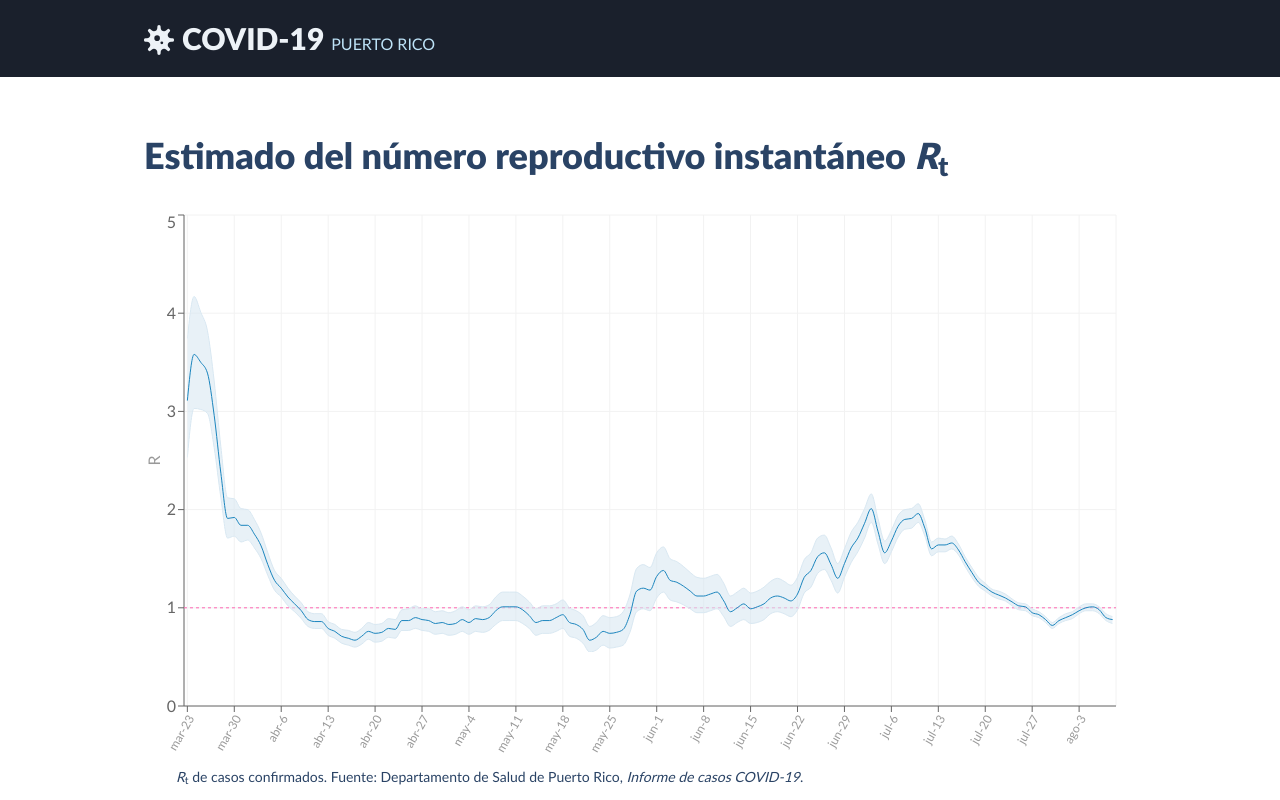
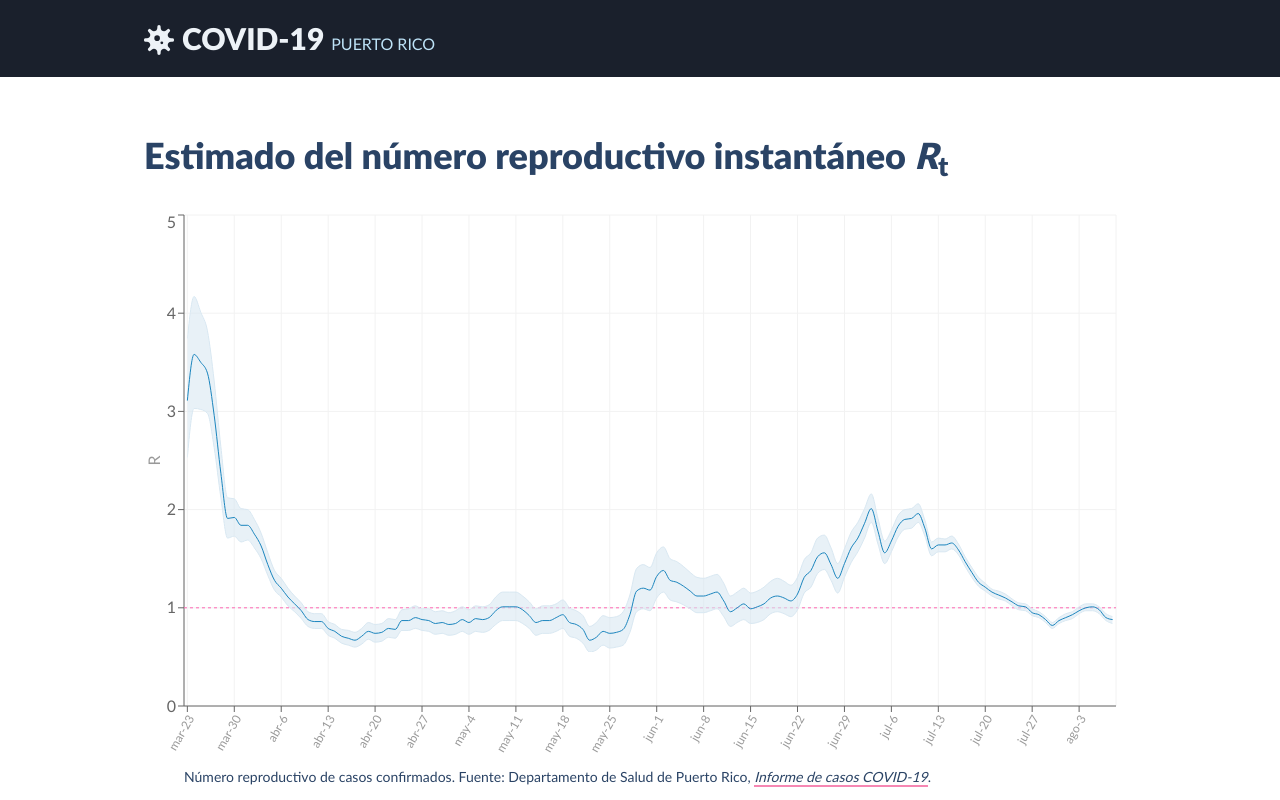
Before and after one commit to malopezcruz/covid19-pr, a Next.js app: page / in a window 1280 px wide. Shown: the top 800 px of the page. Built offline with nearby package versions, Linux system fonts and the light colour scheme.

Commit message:
refactor rtplot

```diff
--- /dev/null
+++ b/components/BodyLink.js
@@ -0,0 +1,14 @@
+import React from 'react';
+
+export default function BodyLink({ link, label }) {
+  return (
+    <a
+      className='border-b-2 border-pink-400 hover:border-pink-600 hover:transition-colors duration-500 ease-in-out'
+      href={link}
+      rel='noreferrer noopenner'
+      target='_blank'
+    >
+      {label}
+    </a>
+  );
+}
--- a/components/Rt.js
+++ b/components/Rt.js
@@ -1,5 +1,8 @@
 import React from 'react';
+import BodyLink from './BodyLink';
 import RtPlot from './RtPlot';
+import rt from '../data/rt.json';
+
 export default function Rt() {
   return (
     <section className='mt-2 md:mt-8  mb-12 md:mb-20'>
@@ -8,11 +11,27 @@ export default function Rt() {
         <sub>t</sub>
       </h2>
 
-      <RtPlot />
+      <RtPlot
+        data={rt}
+        caption={
+          <>
+            Número reproductivo de casos confirmados. Fuente: Departamento de
+            Salud de Puerto Rico,{' '}
+            <em>
+              <BodyLink
+                link='http://www.salud.gov.pr/Estadisticas-Registros-y-Publicaciones/Pages/COVID-19.aspx'
+                label='Informe de casos COVID-19'
+              />
+            </em>
+            .
+          </>
+        }
+      />
 
       <h3 className='text-xl md:text-2xl text-blue-900 font-semibold mb-4'>
         Breve nota sobre el número reproductivo
       </h3>
+
       <p className='mb-4'>
         El número reproductivo básico (
         <span className='text-blue-900 font-semibold'>
@@ -25,15 +44,15 @@ export default function Rt() {
         <sub>0</sub> &gt; 1), tendríamos crecimiento y los casos aumentarían a
         mayor velocidad. A manera de ejemplo: si <em>R</em> fuera igual a 2, 100
         personas podrían infectar a otras 200 personas, mientras que si{' '}
-        <em>R</em> fuera 0.5 solamente infectarían a otras 50. En este sentido,{' '}
+        <em>R</em> fuera 0.5 solamente infectarían a otras 50. En este sentido,
+        el número reproductivo efectivo o instantáneo (
         <span className='text-blue-900 font-semibold'>
           <em>R</em>
           <sub>t</sub>
-        </span>{' '}
-        (número reproductivo efectivo o instantáneo) representa el promedio de
-        las variaciones de <em>R</em> en el tiempo. Su importancia radica en que
-        nos permite tener una idea del éxito o fracaso de las medidas adoptadas
-        para contener la epidemia.
+        </span>
+        ) representa el promedio de las variaciones de <em>R</em> en el tiempo.
+        Su importancia radica en que nos permite tener una idea del éxito o
+        fracaso de las medidas adoptadas para contener la epidemia.
       </p>
       <p className='mb-4'>
         Para calcular
@@ -43,25 +62,17 @@ export default function Rt() {
         </span>{' '}
         realizo un estimado paramétrico con media de intervalo serial de 4.8 y
         desviación estándar de 2.3 (véase{' '}
-        <a
-          className='border-b-2 border-pink-400 hover:border-pink-600 hover:transition-colors duration-500 ease-in-out'
-          href='https://www.sciencedirect.com/science/article/pii/S1201971220301193'
-          rel='noreferrer noopenner'
-          target='_blank'
-        >
-          Nishiura et al., IJID, 2020
-        </a>
+        <BodyLink
+          link='https://www.sciencedirect.com/science/article/pii/S1201971220301193'
+          label='Nishiura et al., IJID, 2020'
+        />
         ) basado en un promedio móvil de 14 días. Se utiliza además los datos
         actualizados de incidencia de casos confirmados que provee el
         Departamento de Salud de Puerto Rico en su{' '}
-        <a
-          className='border-b-2 border-pink-400 hover:border-pink-600 hover:transition-colors duration-500 ease-in-out'
-          href='http://www.salud.gov.pr/Estadisticas-Registros-y-Publicaciones/Pages/COVID-19.aspx'
-          rel='noreferrer noopenner'
-          target='_blank'
-        >
-          informe diario
-        </a>
+        <BodyLink
+          link='http://www.salud.gov.pr/Estadisticas-Registros-y-Publicaciones/Pages/COVID-19.aspx'
+          label='informe diario'
+        />
         . Parto del supuesto de que puede haber rezagos en la divulgación de los
         resultados de las pruebas.{' '}
         <span className='text-blue-900'>
@@ -80,14 +91,10 @@ export default function Rt() {
         <sub>t</sub> y <em>R</em>
         <sub>0</sub>, y la relación de éstos con otros indicadores visita el
         siguiente enlace donde recopilo algunos artículos sobre el{' '}
-        <a
-          className='border-b-2 border-pink-400 hover:border-pink-600 hover:transition-colors duration-500 ease-in-out'
-          href='https://bit.ly/rt-bib'
-          rel='noreferrer noopenner'
-          target='_blank'
-        >
-          número reproductivo y sus variantes
-        </a>{' '}
+        <BodyLink
+          link='https://bit.ly/rt-bib'
+          label='número reproductivo y sus variantes'
+        />{' '}
         (más adelante incluiré las referencias en esta página).
       </p>
     </section>
--- a/components/RtPlot.js
+++ b/components/RtPlot.js
@@ -1,5 +1,4 @@
 import React from 'react';
-import rt from '../data/rt.json';
 import { formatDateTimeSeries, formatDateLabel } from '../utils/utils';
 import {
   ComposedChart,
@@ -13,18 +12,13 @@ import {
   ResponsiveContainer,
 } from 'recharts';
 
-export default function RtPlot() {
+export default function RtPlot({ data, caption }) {
   return (
-    <figure
-      className='mb-8 md:mb-12'
-      role='figure'
-      aria-label='Rt de casos confirmados. Fuente: Departamento de Salud de
-    Puerto Rico, Informe de casos COVID-19'
-    >
+    <figure className='mb-8 md:mb-12' role='figure' aria-label={caption}>
       <div style={{ position: 'relative', paddingBottom: '56%' }}>
         <ResponsiveContainer width='100%' height='100%' className='absolute'>
           <ComposedChart
-            data={rt}
+            data={data}
             margin={{ top: 5, right: 20, bottom: 0, left: -20 }}
           >
             <CartesianGrid stroke='#f2f2f2' />
@@ -75,10 +69,8 @@ export default function RtPlot() {
           </ComposedChart>
         </ResponsiveContainer>
       </div>
-      <figcaption className='pl-8 pr-8 text-xs md:text-sm text-blue-900'>
-        <em>R</em>
-        <sub>t</sub> de casos confirmados. Fuente: Departamento de Salud de
-        Puerto Rico, <em>Informe de casos COVID-19</em>.
+      <figcaption className='pl-10 pr-8 text-xs md:text-sm text-blue-900'>
+        {caption}
       </figcaption>
     </figure>
   );
```
Also changed, not shown: 1 other file (tests, documents, lock files or other folders).
